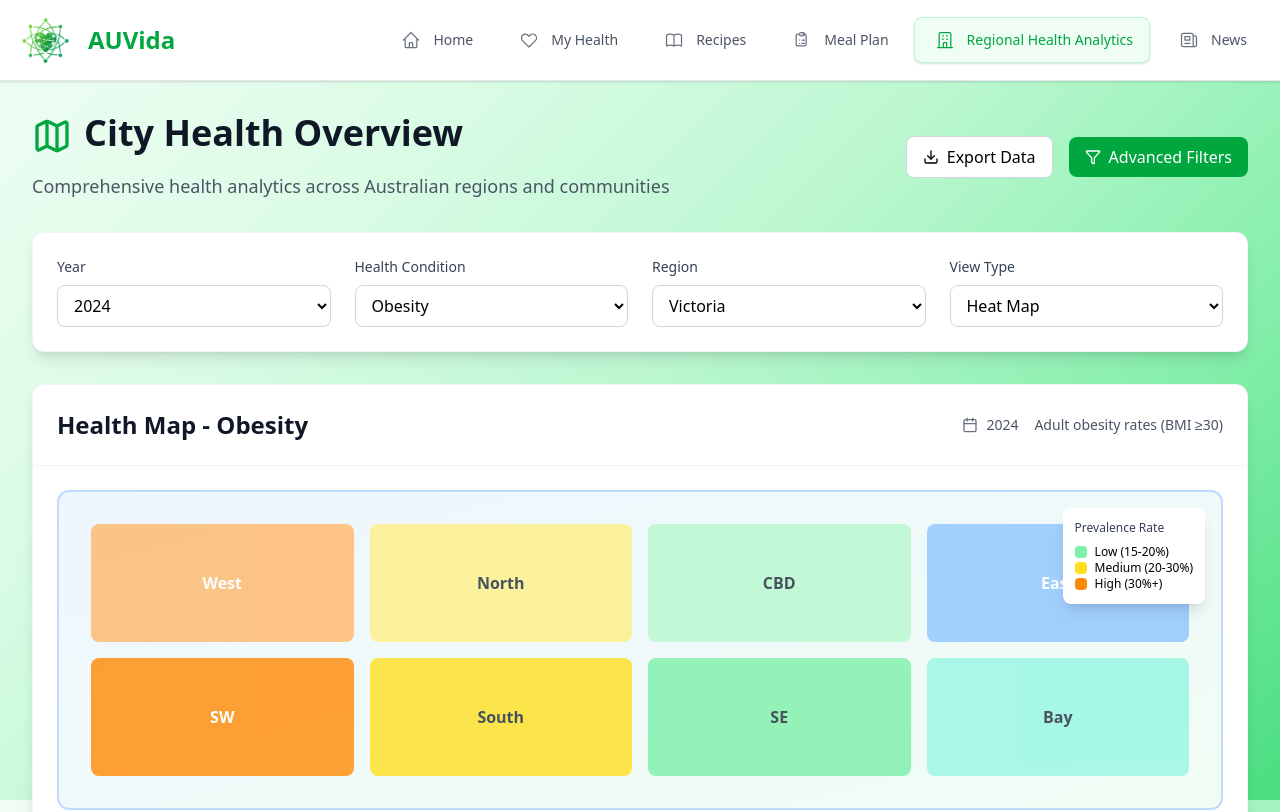
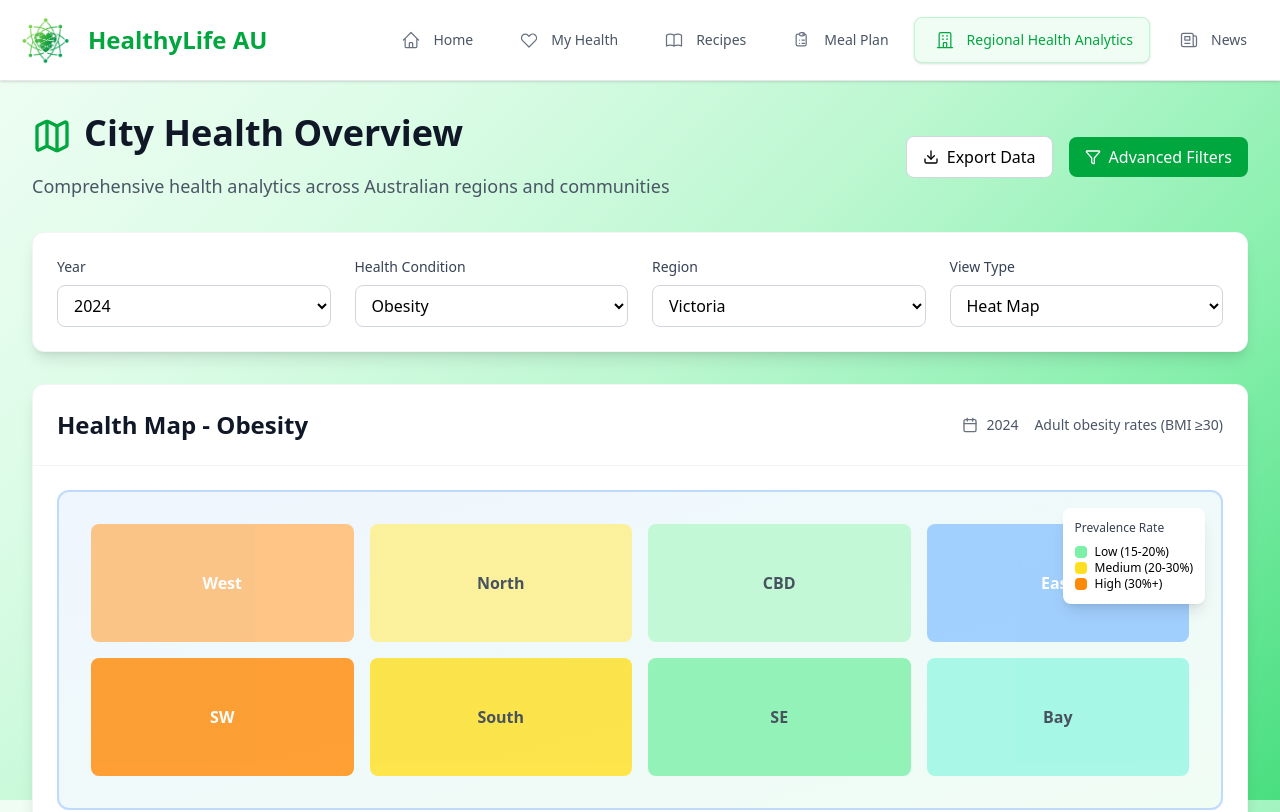
Before and after one commit to SarangAnilkumar/backup, a React (Vite) app in the folder HealthyLife-AU/: page /regional-health-analytics in a window 1280 px wide. Shown: the top 812 px of the page. Built offline with nearby package versions, Linux system fonts and the light colour scheme.

Commit message:
changed comapany name and did enhancement

```diff
--- a/HealthyLife-AU/index.html
+++ b/HealthyLife-AU/index.html
@@ -4,7 +4,7 @@
     <meta charset="UTF-8" />
     <link rel="icon" type="image/svg+xml" href="/vite.svg" />
     <meta name="viewport" content="width=device-width, initial-scale=1.0" />
-    <title>AUVida</title>
+    <title>HealthyLife AU</title>
   </head>
   <body>
     <div id="root"></div>
--- a/HealthyLife-AU/src/components/common/Footer.tsx
+++ b/HealthyLife-AU/src/components/common/Footer.tsx
@@ -11,7 +11,7 @@ const Footer: React.FC = () => {
           <div className="col-span-1 md:col-span-2">
             <Link to="/" className="flex items-center space-x-3 mb-4">
               <img src={logo} alt="AUVida Logo" className="w-12 h-12 object-contain" />
-              <span className="text-2xl font-bold text-green-600">AUVida</span>
+              <span className="text-2xl font-bold text-green-600">HealthyLife AU</span>
             </Link>
             <p className="text-gray-600 mb-6 max-w-md">
               Your personal health companion for making informed lifestyle decisions. Built with Australian health standards and privacy-first approach.
@@ -111,7 +111,7 @@ const Footer: React.FC = () => {
             </div>
 
             <div className="text-center md:text-right">
-              <p className="text-sm text-gray-500">© 2025 AUVida. All rights reserved.</p>
+              <p className="text-sm text-gray-500">© 2025 HealthyLife AU. All rights reserved.</p>
               <p className="text-xs text-gray-400 mt-1">Health information is for educational purposes only</p>
             </div>
           </div>
--- a/HealthyLife-AU/src/components/common/Navigation.tsx
+++ b/HealthyLife-AU/src/components/common/Navigation.tsx
@@ -100,7 +100,7 @@ const Navigation: React.FC = () => {
           <div className="flex items-center">
             <Link to="/" className="flex items-center space-x-3 hover:opacity-80 transition-opacity">
               <img src={logo} alt="AUVida Logo" className="w-15 h-15 object-contain" />
-              <span className="text-2xl font-bold text-green-600 hover:text-green-700 transition-colors">AUVida</span>
+              <span className="text-2xl font-bold text-green-600 hover:text-green-700 transition-colors">HealthyLife AU</span>
             </Link>
           </div>
 
```
